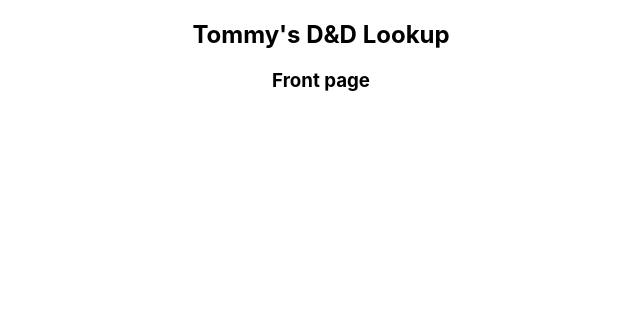
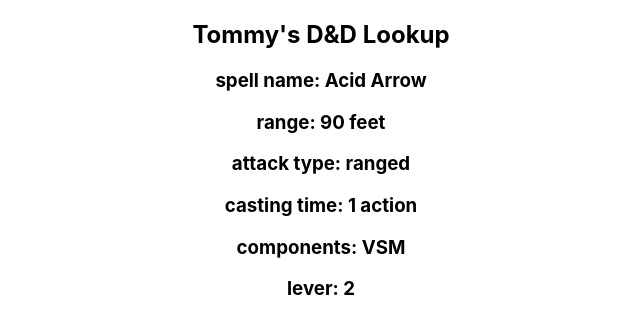
Before and after one commit to zombietommie/tommy-dnd-lookup, a React (Create React App) app: page / in a window 1280 px wide. Shown: the top 334 px of the page, without its empty margins (319-959 px from the left). Built offline with nearby package versions, Linux system fonts and the light colour scheme.

Commit message:
testing with json data set and grabbing the information

```diff
--- a/src/App.js
+++ b/src/App.js
@@ -1,15 +1,16 @@
 import "./App.css";
 import FrontPage from "./components/FrontPage";
+import AcidArrow from "./acid-arrow.json";
 
-function App() {
+const App = () => {
     return (
         <div className="App">
             <h2>Tommy's D&D Lookup</h2>
             <div>
-                <FrontPage />
+                <FrontPage link={AcidArrow} />
             </div>
         </div>
     );
-}
+};
 
 export default App;
--- /dev/null
+++ b/src/acid-arrow.json
@@ -0,0 +1,58 @@
+{
+    "index": "acid-arrow",
+    "name": "Acid Arrow",
+    "desc": [
+        "A shimmering green arrow streaks toward a target within range and bursts in a spray of acid. Make a ranged spell attack against the target. On a hit, the target takes 4d4 acid damage immediately and 2d4 acid damage at the end of its next turn. On a miss, the arrow splashes the target with acid for half as much of the initial damage and no damage at the end of its next turn."
+    ],
+    "higher_level": [
+        "When you cast this spell using a spell slot of 3rd level or higher, the damage (both initial and later) increases by 1d4 for each slot level above 2nd."
+    ],
+    "range": "90 feet",
+    "components": ["V", "S", "M"],
+    "material": "Powdered rhubarb leaf and an adder's stomach.",
+    "ritual": false,
+    "duration": "Instantaneous",
+    "concentration": false,
+    "casting_time": "1 action",
+    "level": 2,
+    "attack_type": "ranged",
+
+    "damage": {
+        "damage_type": {
+            "name": "Acid",
+            "url": "/api/damage-types/acid"
+        },
+        "damage_at_slot_level": {
+            "2": "4d4",
+            "3": "5d4",
+            "4": "6d4",
+            "5": "7d4",
+            "6": "8d4",
+            "7": "9d4",
+            "8": "10d4",
+            "9": "11d4"
+        }
+    },
+
+    "school": {
+        "name": "Evocation",
+        "url": "/api/magic-schools/evocation"
+    },
+    "classes": [
+        {
+            "name": "Wizard",
+            "url": "/api/classes/wizard"
+        }
+    ],
+    "subclasses": [
+        {
+            "name": "Lore",
+            "url": "/api/subclasses/lore"
+        },
+        {
+            "name": "Land",
+            "url": "/api/subclasses/land"
+        }
+    ],
+    "url": "/api/spells/acid-arrow"
+}
--- a/src/components/FrontPage.js
+++ b/src/components/FrontPage.js
@@ -1,10 +1,21 @@
-function FrontPage() {
+const FrontPage = (props) => {
+    const display = props.link;
+
+    console.log(display);
+
+    const { name, range, attack_type, casting_time, components, level } =
+        display;
+
     return (
         <div>
-            <h3>Front page</h3>
-
+            <h3>spell name: {name}</h3>
+            <h3>range: {range}</h3>
+            <h3>attack type: {attack_type}</h3>
+            <h3>casting time: {casting_time}</h3>
+            <h3>components: {components}</h3>
+            <h3>lever: {level}</h3>
         </div>
     );
-}
+};
 
 export default FrontPage;
```
